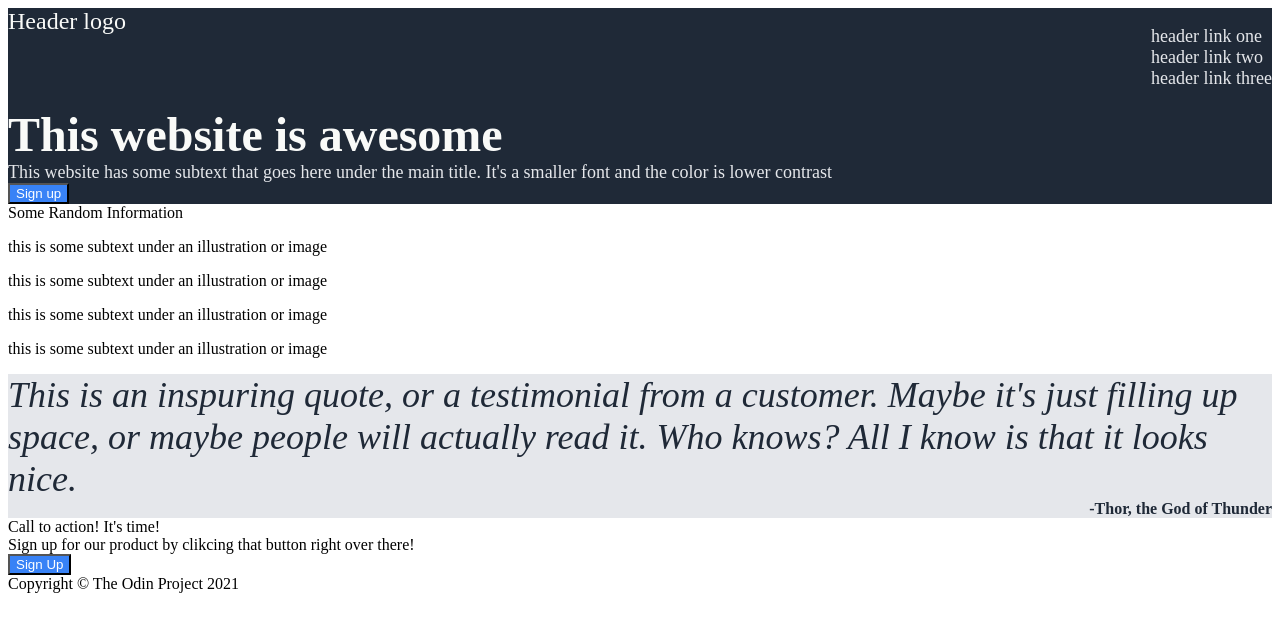
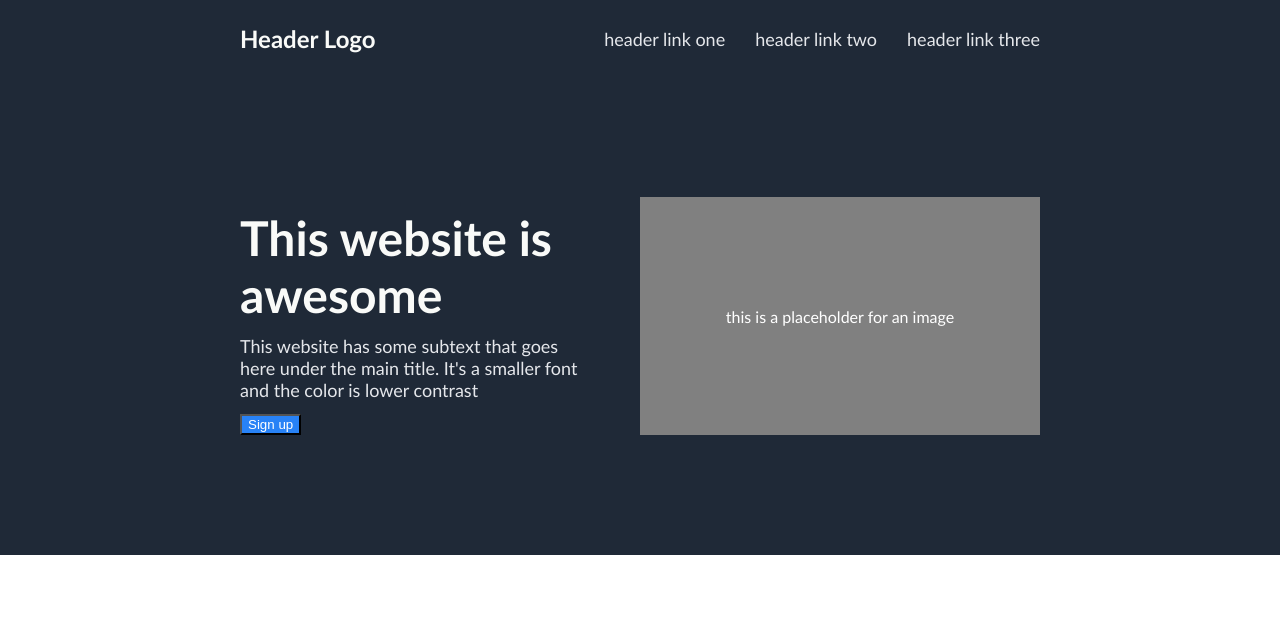
Before and after one commit to Lawblo/landingPage, a plain HTML site: page index.html in a window 1280 px wide. Drawn offline with Linux system fonts and the light colour scheme.

Commit message:
starting over with clearer code

```diff
--- a/index.html
+++ b/index.html
@@ -1,74 +1,38 @@
 <!DOCTYPE html>
-<html>
-    <head lang="enUS">
+<html lang="EN">
+    <head>
         <meta charset="UTF-8">
         <title>landingpage</title>
         <link rel="stylesheet" href="styles.css">
     </head>
     <body>
-
-       <div class="header-container">
-           <div class="logo">
-               Header logo
+        <div class="hero-container">
+            <div class="hero-header">
+                <div class="header-logo">
+                    <p>Header Logo</p>
                 </div>
-           <div class ="header-links">
+                <div class="header-links">
                     <ul>
-                       <li>header link one</li>
-                       <li>header link two</li>
-                       <li>header link three</li>
+                        <li> <a href="">header link one</a></li>
+                        <li> <a href="">header link two</a></li>
+                        <li> <a href="">header link three</a></li>
                     </ul>
                 </div>
             </div>
-
-       <div class="hero-container">
-            <div class="hero-txt">
-                <div class="hero-main">This website is awesome</div>
-                <div class="hero-secondary">This website has some subtext that goes here under the main title. It's a smaller font and the color is lower contrast</div>
-                <button class="hero-btn">Sign up</button>
+            <div class="hero-banner">
+                <div class="hero-left">
+                    <div class="hero-main">
+                        <p>This website is awesome</p>
                     </div>
-            <div class="placeholder-image"></div>
+                    <div class="hero-secondary">
+                        <p>This website has some subtext that goes here under the main title. It's a smaller font and the color is lower contrast</p>
                     </div>
-
-       <div class="information-container">
-           <div class="random-information">Some Random Information</div>
-           <div class="info-img-container">
-                <div class="info-img">
-                    <div class="img"></div>
-                    <p>this is some subtext under an illustration or image</p>
+                    <button>Sign up</button>
                 </div>
-                <div class="info-img">
-                    <div class="img"></div>
-                    <p>this is some subtext under an illustration or image</p>
-                </div>
-                <div class="info-img">
-                    <div class="img"></div>
-                    <p>this is some subtext under an illustration or image</p>
-                </div>
-                <div class="info-img">
-                    <div class="img"></div>
-                    <p>this is some subtext under an illustration or image</p>
+                <div class="hero-right">
+                    <p>this is a placeholder for an image</p>
                 </div>
             </div>
         </div>
-
-       <div class="quote-container">
-           <div class="quote">This is an inspuring quote, or a testimonial from a
-               customer. Maybe it's just filling up space, or maybe people will
-               actually read it. Who knows? All I know is that it looks nice.</div>
-           <div class="q-author">-Thor, the God of Thunder</div>
-       </div>
-
-       <div class="CTA-container">
-           <div class="CTA-left">
-               <div class="CTA">Call to action! It's time!</div>
-               <div class="CTA-subtext">Sign up for our product by clikcing that button right over there!</div>
-           </div>
-           <div class="CTA-btn">
-               <button>Sign Up</button>
-            </div>
-       </div>
-
-       <div class="footer">Copyright © The Odin Project 2021</div>
-
     </body>
 </html>
--- a/styles.css
+++ b/styles.css
@@ -1,59 +1,80 @@
 body {
-    height: 100vh;
-    display: flex;
-    flex-direction: column;
+    margin: 0px;
+    font-family: 'Gill Sans', 'Gill Sans MT', Calibri, 'Trebuchet MS', sans-serif;
 }
 
-.header-container {
+.hero-container {
+    background-color: #1F2937;
+}
+
+.hero-header {
     display: flex;
     justify-content: space-between;
-
+    align-items: center;
 }
 
-.header-container, .hero-container{
-    background-color: #1f2937;
+.header-logo {
+    font-size: 24px;
+    color: #F9FAF8;
+    font-weight: bolder;
 }
 
 .header-links {
+    color: #E5E7EB;
     display: flex;
+    align-items: center;
 }
 
-.logo   {
-    font-size: 24px;
+.header-links ul {
+    display: flex;
+    gap: 30px;
+}
+
+.header-links li {
+    list-style: none;
+}
+
+.header-links a {
+    text-decoration: none;
+    color: #E5E7EB;
+    font-size: 18px;
+}
+
+.hero-banner, .hero-header{
+    margin: 0 240px;
+}
+
+.hero-banner {
+    display: flex;
+    padding: 120px 0px;
+}
+
+.hero-left, .hero-right{
+    flex: 1;
+}
+
+.hero-main p {
+    margin: 12px 48px 12px 0px;
+    font-size: 48px;
+    font-weight: 1000;
     color: #F9FAF8;
 }
 
-.header-links li{
-    list-style: none;
-
-}
-
-.header-links, .hero-secondary {
+.hero-secondary p {
+    margin: 12px 48px 12px 0px;
     font-size: 18px;
     color: #E5E7EB;
 }
 
-.hero-main {
-    font-size: 48px;
-    font-weight: bolder;
-    color: #F9FAF8;
+.hero-right {
+    background-color: grey;
+    color: white;
+    display: flex;
+    justify-content: center;
+    align-items: center;
 }
 
 button {
-    background-color: #3882f6;
+    background-color: #2882F6;
     color: white;
 }
-
-.quote-container {
-    background-color: #E5E7EB;
-    color: #1F2937;
-}
-.quote {
-    font-size: 36px;
-    font-style: italic;
-}
-
-.q-author {
-    font-weight: 600;
-    text-align: end;
-}
```
Lines whose indentation alone changed are shown as unchanged.
